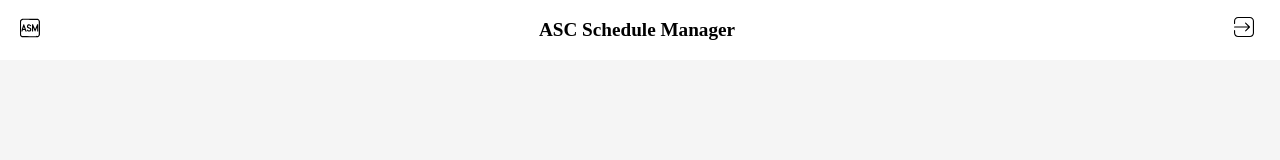
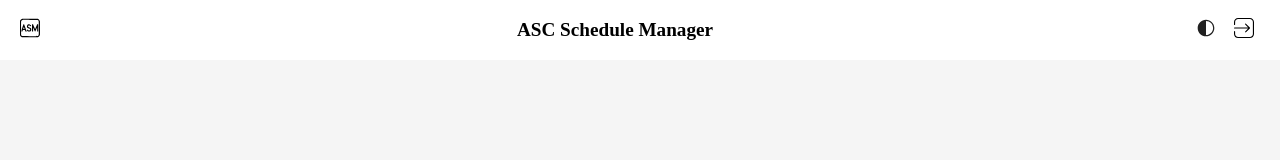
Before and after one commit to NwaAmadi/ASM, a React (Vite) app: page /login in a window 1280 px wide. Shown: the top 160 px of the page. Built offline with nearby package versions, Linux system fonts and the light colour scheme.

Commit message:
Trying to add darkmode feature

```diff
--- a/src/CSS/ConferenceHome.css
+++ b/src/CSS/ConferenceHome.css
@@ -71,7 +71,7 @@
   font-family: lexend;
   margin-left: 10px;
 }
-.program-item {
+.program-item{
   display: flex;
   align-items: center;
   border-radius: 12px;
--- a/src/CSS/Login.css
+++ b/src/CSS/Login.css
@@ -8,11 +8,6 @@
 
     display: flex;
     align-items: center;
-    border-radius: 7px;
-    padding-top: 6px;
-    padding-bottom: 6px;
-    padding-right: 15px;
-    padding-left: 15px;
-    background-color: #f3ebdb;
+
 
 }
--- a/src/CSS/Navbar.css
+++ b/src/CSS/Navbar.css
@@ -37,3 +37,10 @@
   justify-items: center;
 
 }
+.navbar-signin{
+  display: flex;
+}
+.Modes{
+  background: none;
+  border: none;
+}
--- /dev/null
+++ b/src/CSS/dark-mode.css
@@ -0,0 +1 @@
+/*System Wide dark mode*/
--- /dev/null
+++ b/src/CSS/darkmode.css
@@ -0,0 +1,13 @@
+.dark{
+    width: 20px;
+    height: 20px;
+}
+.light{
+    width: 20px;
+    height: 20px;
+}
+.dark-mode-toggle-btn{
+    background: none;
+    border: none;
+    align-content: center;
+}
--- a/src/SubComponents/ConferenceHome.jsx
+++ b/src/SubComponents/ConferenceHome.jsx
@@ -3,6 +3,7 @@ import '../CSS/ConferenceHome.css';
 import PlayButton from './PlayButton';
 import RedDot from './RedDot';
 import InfoIcon from './InfoIcon';
+import '../CSS/dark-mode.css'
 
 function formatDate(dateString) {
   const date = new Date(dateString);
--- /dev/null
+++ b/src/SubComponents/DarkMode.jsx
@@ -0,0 +1,35 @@
+import { useState, useEffect } from 'react';
+import '../CSS/darkmode.css'
+
+const DarkMode = () => {
+  const [darkMode, setDarkMode] = useState(false);
+
+  useEffect(() => {
+    const savedMode = localStorage.getItem('darkMode');
+    if (savedMode) {
+      setDarkMode(savedMode === 'true');
+      document.body.classList.toggle('dark-mode', savedMode === 'true');
+    }
+  }, []);
+
+  const toggleDarkMode = () => {
+    setDarkMode((prevMode) => {
+      const newMode = !prevMode;
+      localStorage.setItem('darkMode', newMode);
+      document.body.classList.toggle('dark-mode', newMode);
+      return newMode;
+    });
+  };
+
+  return (
+        <button onClick={toggleDarkMode} className="dark-mode-toggle-btn">
+            {darkMode ? (
+                <img className='light' src="../Assets/light-theme.svg" alt="Light Mode" />
+            ) : (
+                <img className='dark' src="../Assets/dark-mode.svg" alt="Dark Mode" />
+            )}
+        </button>
+  );
+};
+
+export default DarkMode;
--- a/src/SubComponents/Navbar.jsx
+++ b/src/SubComponents/Navbar.jsx
@@ -2,6 +2,7 @@ import '../CSS/Navbar.css';
 import Logo from '../SubComponents/Logo.jsx';
 import { useNavigate } from 'react-router-dom';
 import Login from './Login.jsx';
+import DarkMode from './DarkMode.jsx';
 
 const Navbar = () => {
   const navigate = useNavigate();
@@ -12,16 +13,17 @@ const Navbar = () => {
 
   return (
     <nav className="navbar">
-      {/* Left: Logo */}
       <div className="navbar-logo">
         <Logo />
       </div>
 
-      {/* Center: Title */}
       <div className="navbar-title">ASC Schedule Manager</div>
 
-      {/* Right: Sign-in Button */}
       <div className="navbar-signin">
+        <button className='Modes'>
+          <DarkMode />
+        </button>
+
         <button onClick={handleSignInClick} className="signin-btn">
           <Login />
         </button>
```
Also changed, not shown: Assets/dark-mode.svg (added), Assets/light-theme.svg (added).
